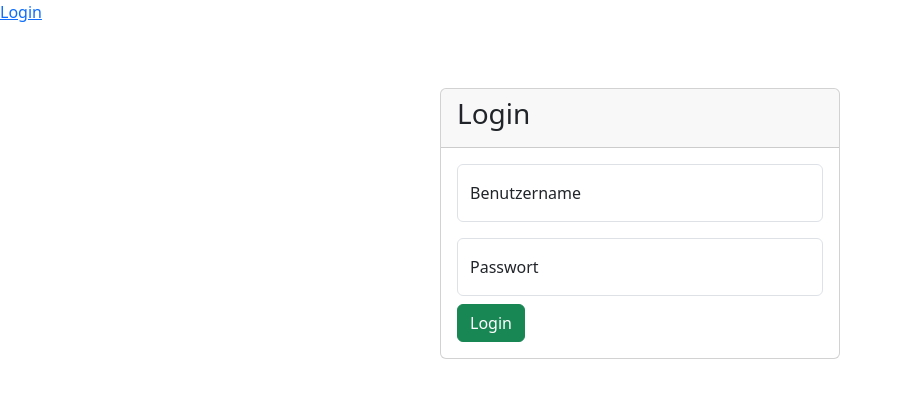
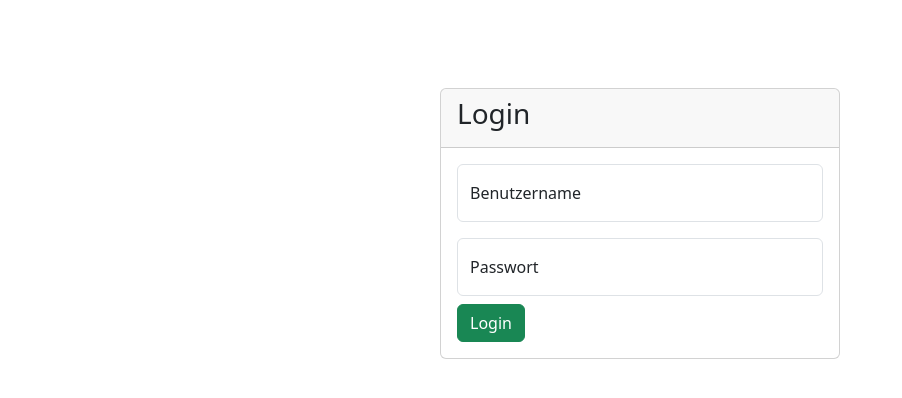
Before and after one commit to Gremmel/chellenge, a Vue app in the folder ui/: page /login in a window 1280 px wide. Shown: the top 398 px of the page, without its empty margins (0-902 px from the left). Built offline with nearby package versions, Linux system fonts and the light colour scheme; no server answers.

Commit message:
test auf rserver

```diff
--- a/ui/src/components/AppHeader.vue
+++ b/ui/src/components/AppHeader.vue
@@ -24,10 +24,6 @@
           </div>
         </div>
       </nav>
-    </div>
-    <!-- Normaler Haeder -->
-    <div v-if="!isLoggedIn">
-      <RouterLink to="/login">Login</RouterLink>
     </div>
   </header>
 </template>
```
Also changed, not shown: 6 other files (tests, documents, lock files or other folders).
